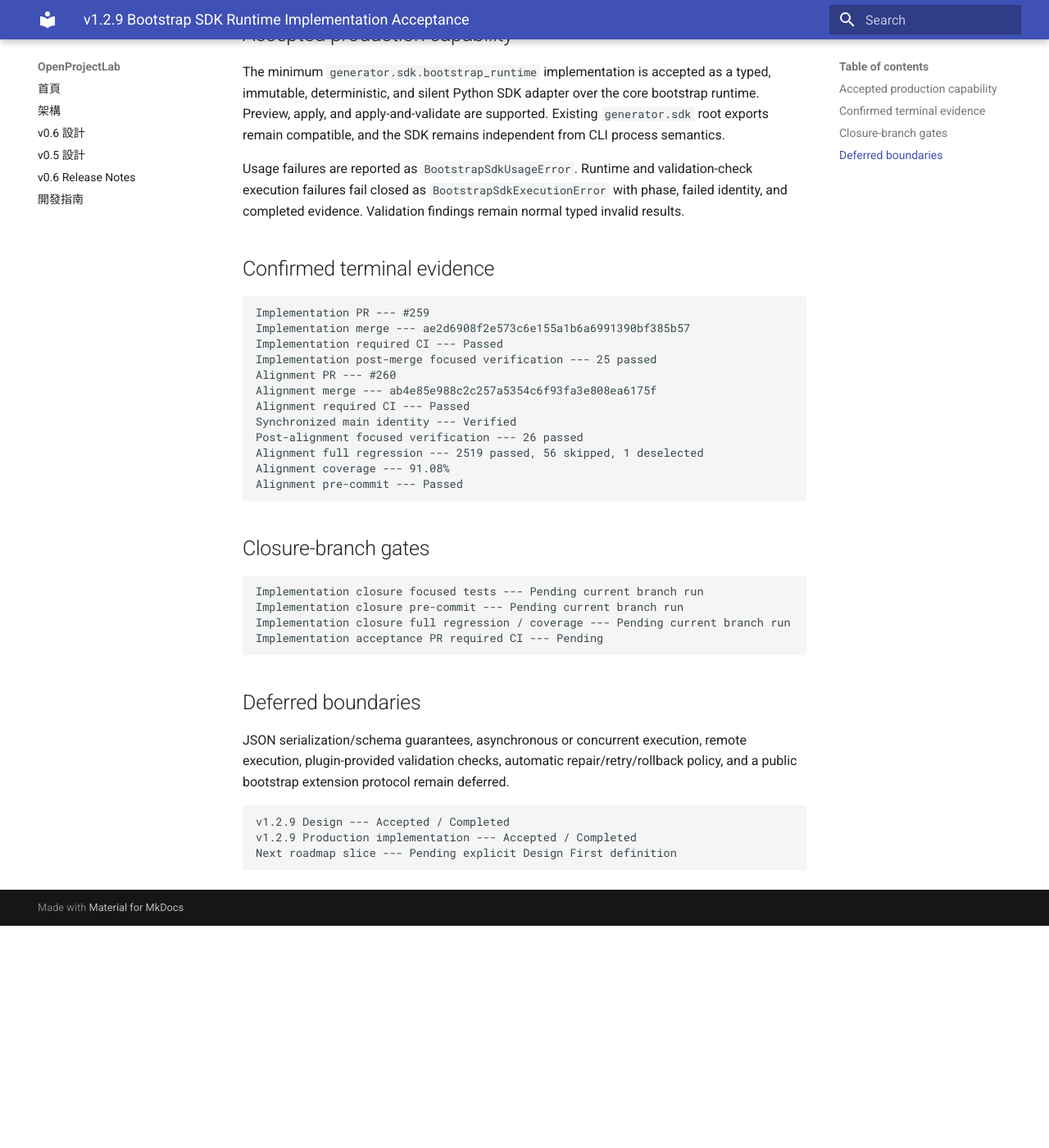
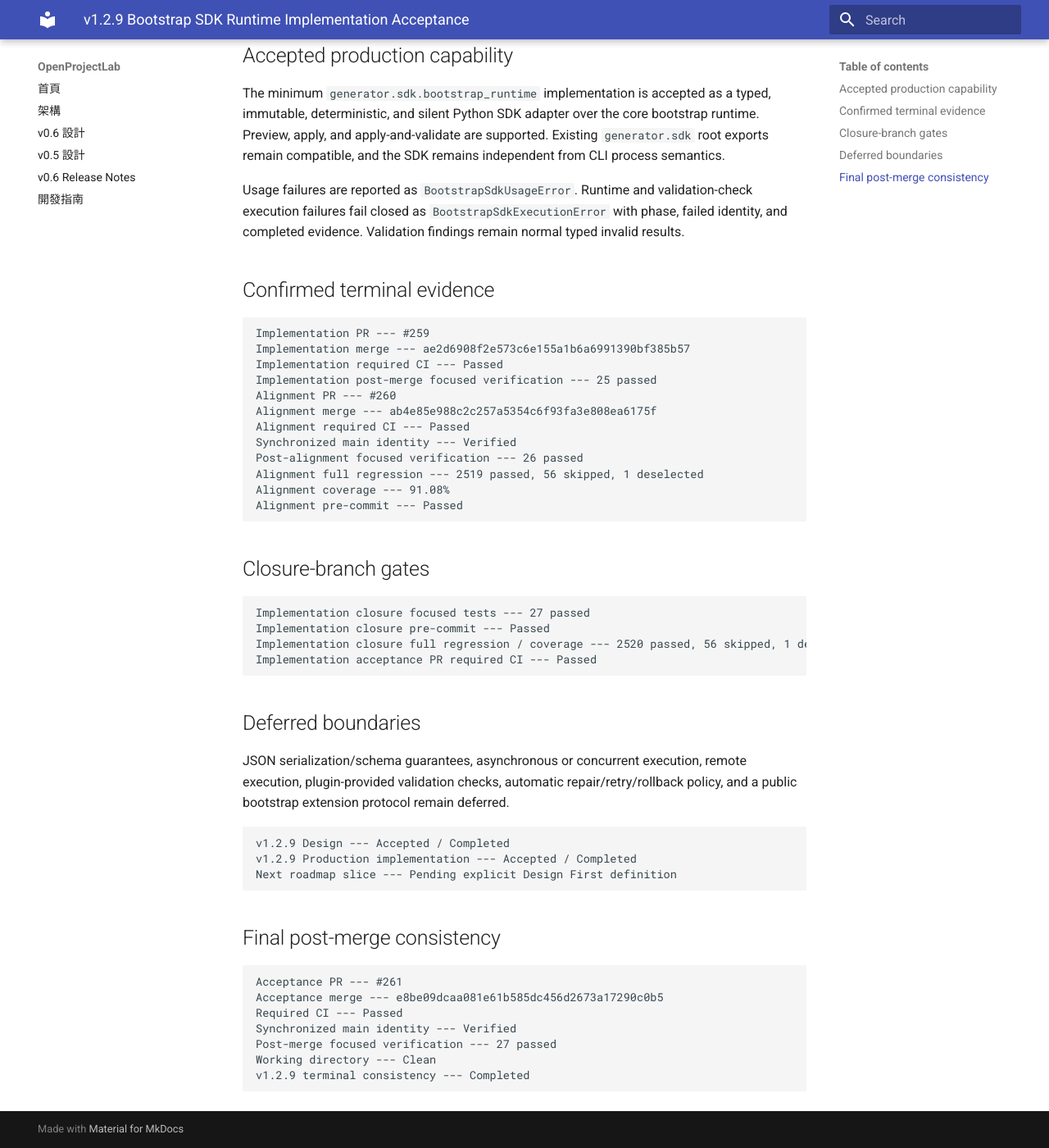
Before and after one commit to khwang1964/OpenProjectLab, an MkDocs documentation site: the page built from docs/releases/v1.2.9-bootstrap-sdk-runtime-implementation-acceptance.md, in a window 1280 px wide and 1400 px high, scrolled down 314 px. Shown: the whole window at 82% size. Built offline with MkDocs 1.6.1 and Material for MkDocs 9.7.7, drawn with Linux system fonts in a browser that asks for light colours; before the commit the page ends 1443 px from its top, so only the background shows below that; some of the changed text lies outside the part shown.

Commit message:
docs: finalize v1.2.9 bootstrap SDK runtime consistency (#262)

````diff
--- a/docs/releases/v1.2.9-bootstrap-sdk-runtime-implementation-acceptance.md
+++ b/docs/releases/v1.2.9-bootstrap-sdk-runtime-implementation-acceptance.md
@@ -5,6 +5,8 @@
 > **Implementation merge:** `ae2d6908f2e573c6e155a1b6a6991390bf385b57`
 > **Alignment PR:** #260
 > **Alignment merge:** `ab4e85e988c2c257a5354c6f93fa3e808ea6175f`
+> **Acceptance PR:** #261
+> **Acceptance merge:** `e8be09dcaa081e61b585dc456d2673a17290c0b5`
 
 ## Accepted production capability
 
@@ -37,10 +39,10 @@ Alignment pre-commit --- Passed
 ## Closure-branch gates
 
 ```text
-Implementation closure focused tests --- Pending current branch run
-Implementation closure pre-commit --- Pending current branch run
-Implementation closure full regression / coverage --- Pending current branch run
-Implementation acceptance PR required CI --- Pending
+Implementation closure focused tests --- 27 passed
+Implementation closure pre-commit --- Passed
+Implementation closure full regression / coverage --- 2520 passed, 56 skipped, 1 deselected / 91.08%
+Implementation acceptance PR required CI --- Passed
 ```
 
 ## Deferred boundaries
@@ -54,3 +56,15 @@ v1.2.9 Design --- Accepted / Completed
 v1.2.9 Production implementation --- Accepted / Completed
 Next roadmap slice --- Pending explicit Design First definition
 ```
+
+## Final post-merge consistency
+
+```text
+Acceptance PR --- #261
+Acceptance merge --- e8be09dcaa081e61b585dc456d2673a17290c0b5
+Required CI --- Passed
+Synchronized main identity --- Verified
+Post-merge focused verification --- 27 passed
+Working directory --- Clean
+v1.2.9 terminal consistency --- Completed
+```
````
Also changed, not shown: CHANGELOG.md (+4 -0 lines), docs/HISTORY.md (+5 -0 lines), docs/roadmap.md (+9 -0 lines), 1 other file.
